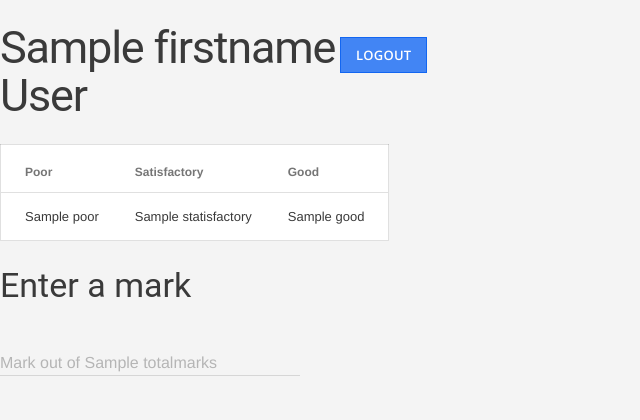
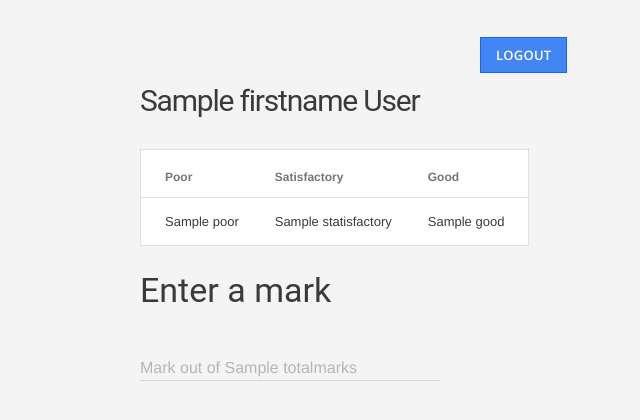
Before and after one commit to Aver30/Moodle2v, a Python web app: template templates/markStudent.html in a window 1280 px wide. Shown: the part 50-470 px from the top of the page, without its empty margins (0-640 px from the left). Run offline with Jinja, Linux system fonts and the light colour scheme; the template is opened without the code that fills it: most values are stand-ins (such as "Sample title", 1, 10 or a date in 2020).

Commit message:
Changing the layout

```diff
--- a/templates/markStudent.html
+++ b/templates/markStudent.html
@@ -7,7 +7,7 @@
     <link rel="stylesheet" href="https://code.getmdl.io/1.3.0/material.indigo-pink.min.css">
     <script defer src="https://code.getmdl.io/1.3.0/material.min.js"></script>
 </head>
-
+<main class="container signup-section">
  <div class="section-content">
         <h2> {{ markStudent.firstname }} {{ markStudent.lastname }} </h2>
 
@@ -41,6 +41,7 @@
 
 
  </div>
+</main>
 
 <ul class="demo-list-icon mdl-list">
 <main class="container signup-section">
```
